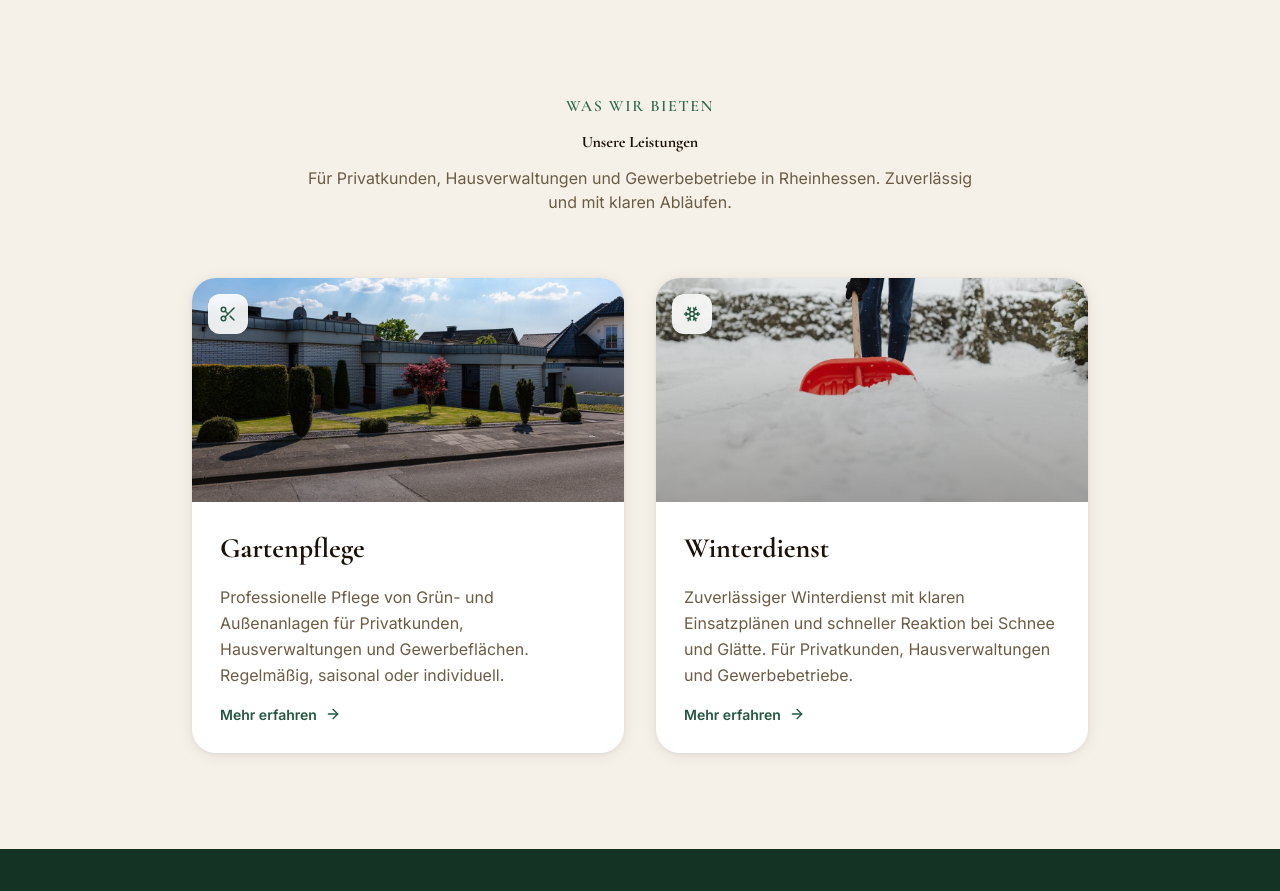
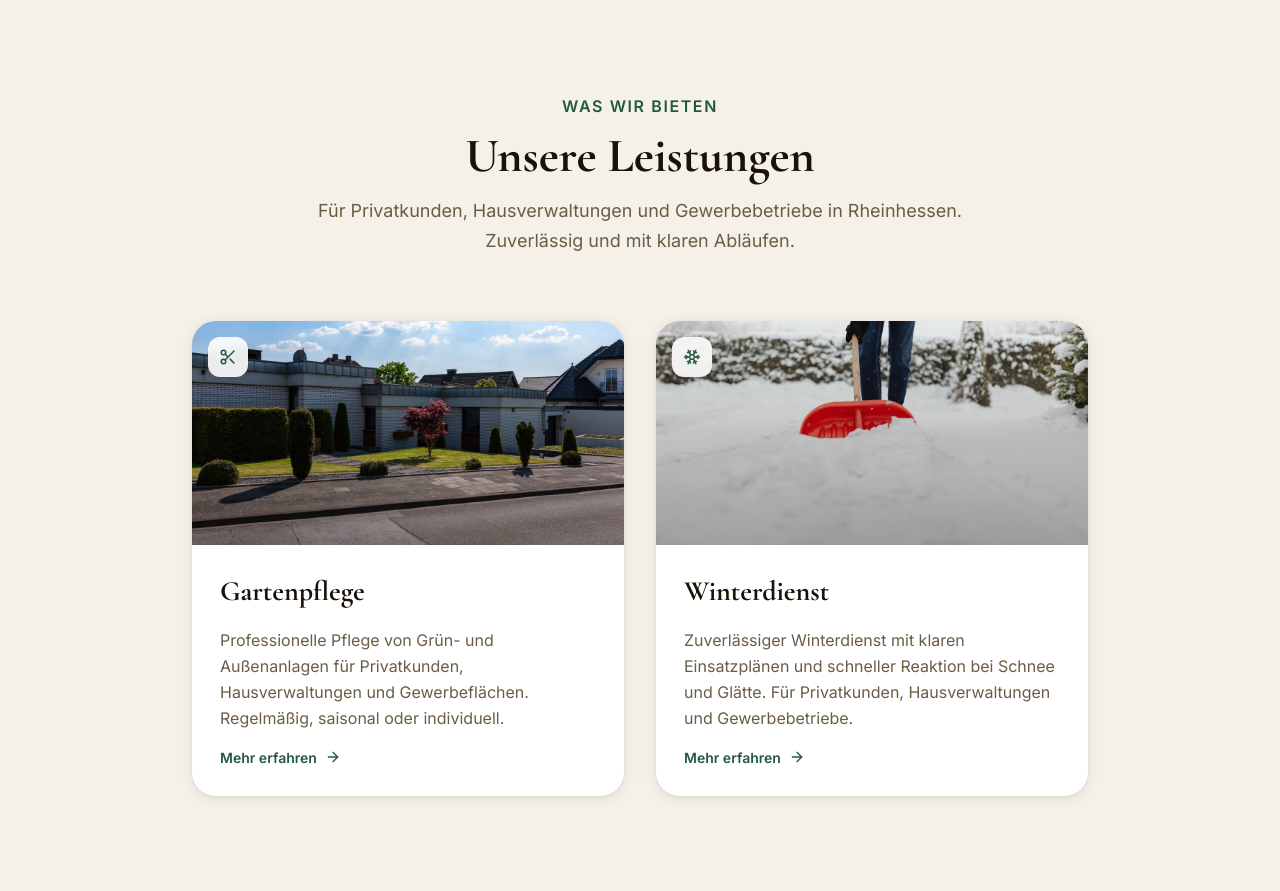
Before and after one commit to benkettler/Green-Clean, a Next.js app: page / in a window 1280 px wide. Shown: the part 867-1758 px from the top of the page. Built offline with nearby package versions, Linux system fonts and the light colour scheme.

Commit message:
feat: larger section headings on homepage, reviews scroll without hover pause

```diff
--- a/components/sections/ReviewsCarousel.tsx
+++ b/components/sections/ReviewsCarousel.tsx
@@ -15,9 +15,9 @@ export default function ReviewsCarousel() {
         </p>
       </div>
 
-      <div className="group relative carousel-fade">
+      <div className="relative carousel-fade">
         <div
-          className="flex gap-6 animate-marquee w-max group-hover:[animation-play-state:paused]"
+          className="flex gap-6 animate-marquee w-max"
           style={{ animationDuration: '80s' }}
         >
           {doubled.map((review, i) => (
--- a/components/sections/ServicesOverview.tsx
+++ b/components/sections/ServicesOverview.tsx
@@ -1,7 +1,6 @@
 import Link from 'next/link'
 import Image from 'next/image'
 import { ArrowRight, Scissors, Snowflake } from 'lucide-react'
-import SectionHeading from '@/components/ui/SectionHeading'
 import { SERVICES, SERVICES_OVERVIEW } from '@/lib/constants'
 import { cn } from '@/components/ui/cn'
 
@@ -14,12 +13,19 @@ export default function ServicesOverview() {
   return (
     <section className="section-padding bg-background">
       <div className="container-max">
-        <SectionHeading
-          eyebrow={SERVICES_OVERVIEW.eyebrow}
-          title={SERVICES_OVERVIEW.title}
-          subtitle={SERVICES_OVERVIEW.subtitle}
-          className="mb-16"
-        />
+        <div className="text-center mb-16">
+          <span className="text-body font-semibold uppercase tracking-widest text-green-600 block mb-3">
+            {SERVICES_OVERVIEW.eyebrow}
+          </span>
+          <h2 className="text-4xl sm:text-5xl font-heading font-bold text-charcoal mb-4">
+            {SERVICES_OVERVIEW.title}
+          </h2>
+          {SERVICES_OVERVIEW.subtitle && (
+            <p className="text-body-lg text-muted max-w-2xl mx-auto">
+              {SERVICES_OVERVIEW.subtitle}
+            </p>
+          )}
+        </div>
 
         <div className="grid grid-cols-1 md:grid-cols-2 gap-8 max-w-4xl mx-auto">
           {SERVICES.map((service, index) => {
```
